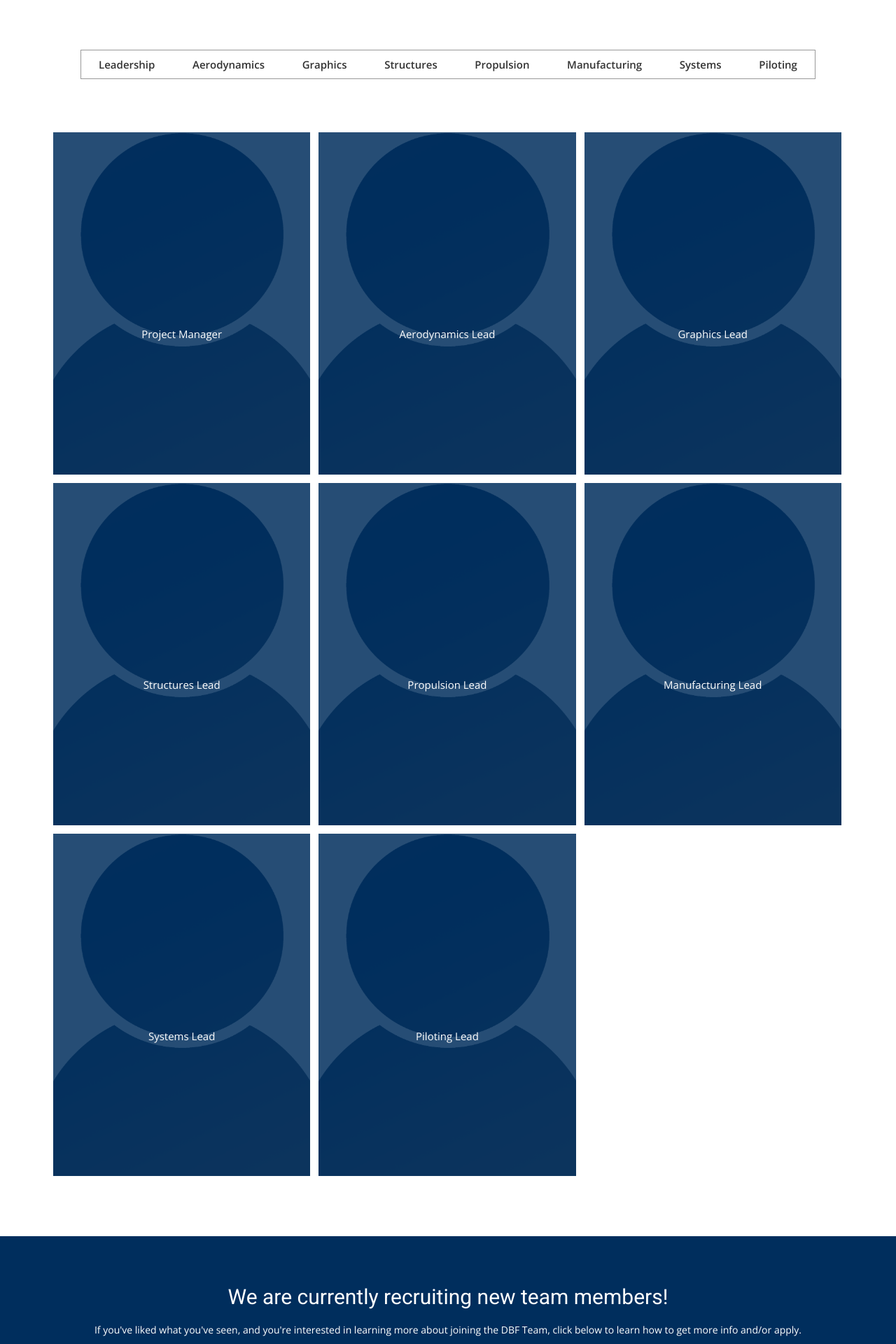
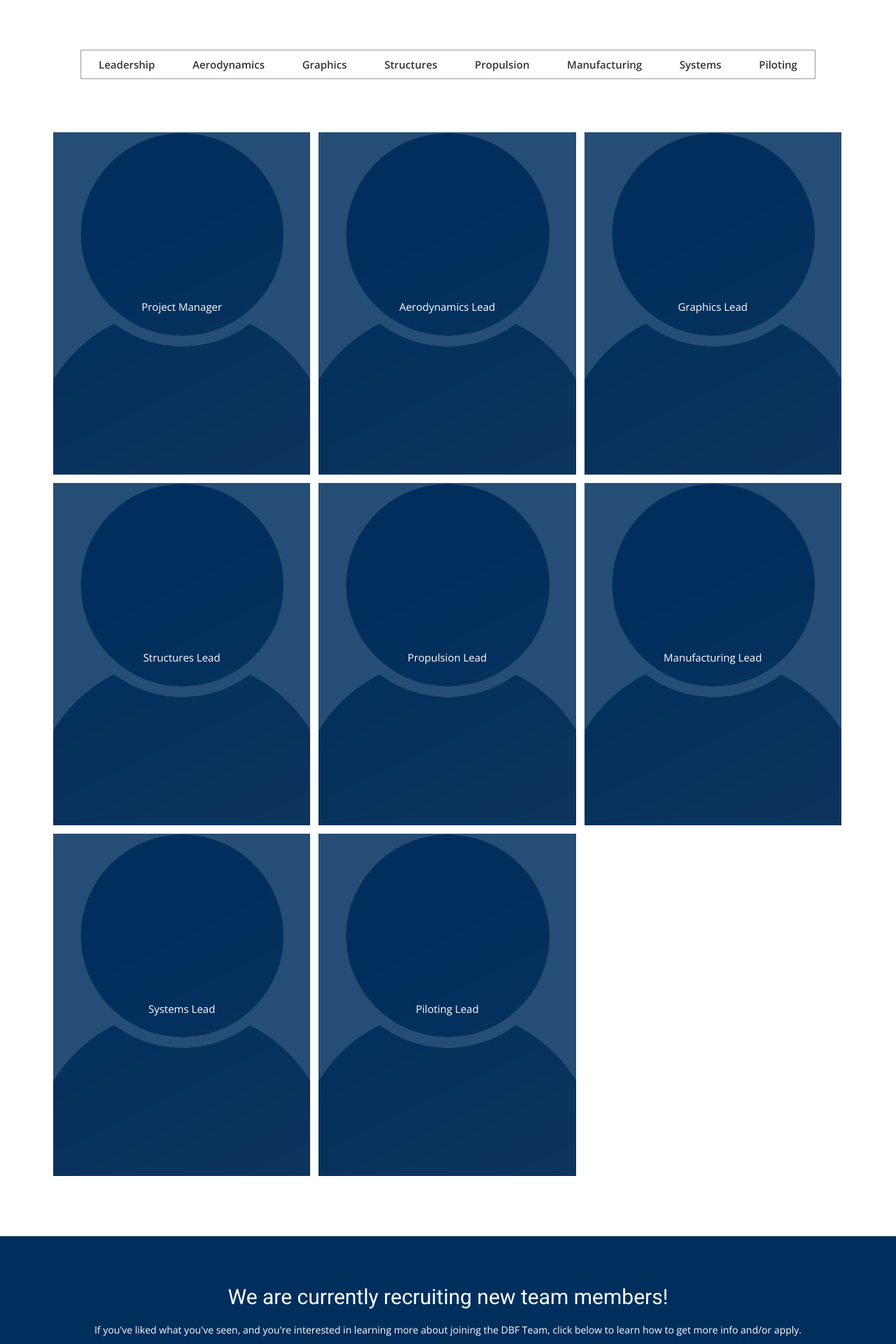
Before and after one commit to BYU-Aeronautics-Club/DBF, a Jekyll site: the page built from members.html, in a window 1280 px wide. Shown: the part 431-2351 px from the top of the page at 70% size. Built offline with Jekyll 4.4.1, drawn with Linux system fonts in a browser that asks for light colours; nearby versions of some CDN libraries; some web fonts are replaced.

Commit message:
try again

```diff
--- a/css/airspace.css
+++ b/css/airspace.css
@@ -587,10 +587,10 @@ font header .navbar-default .navbar-nav li a:hover {
   bottom: 0%;
   left: 50%;
   margin-right: -50%;
-  -webkit-transform: translate(-50%, 0%);
-  -moz-transform: translate(-50%, 0%);
-  -ms-transform: translate(-50%, 0%);
-  transform: translate(-50%, 0%);
+  -webkit-transform: translate(-50%, 50%);
+  -moz-transform: translate(-50%, 50%);
+  -ms-transform: translate(-50%, 50%);
+  transform: translate(-50%, 50%);
   color: #002E5D;
   background-color:rgba(255,255,255,0.75); border-radius: 5px;
   padding: 10px;
@@ -636,10 +636,10 @@ font header .navbar-default .navbar-nav li a:hover {
   left: 50%;
   margin-right: -50%;
   color: white;
-  -webkit-transform: translate(-50%, 0%);
-  -moz-transform: translate(-50%, 0%);
-  -ms-transform: translate(-50%, 0%);
-  transform: translate(-50%, 0%);
+  -webkit-transform: translate(-50%, -50%);
+  -moz-transform: translate(-50%, -50%);
+  -ms-transform: translate(-50%, -50%);
+  transform: translate(-50%, -50%);
   -webkit-transition: .5s all;
   -o-transition: .5s all;
   transition: .5s all;
```
